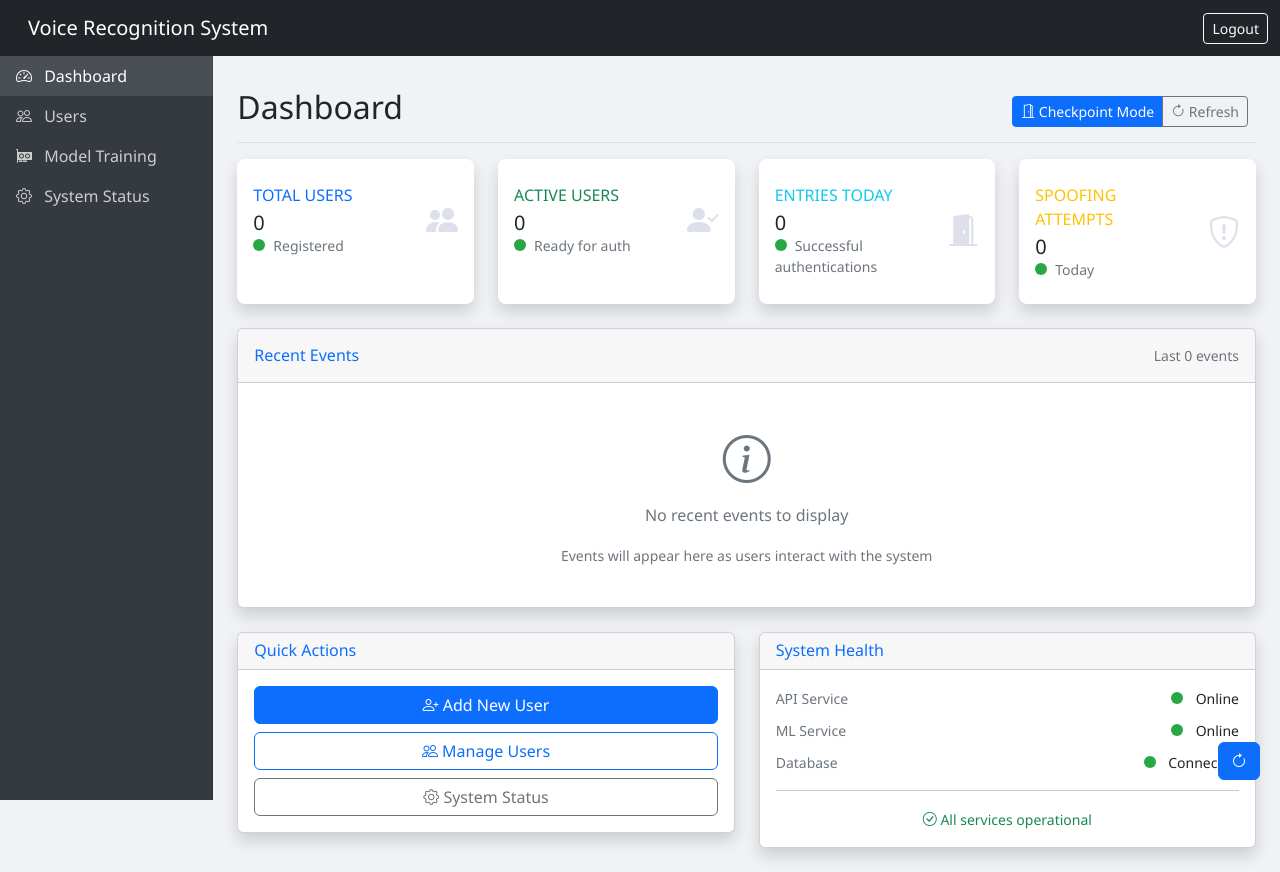
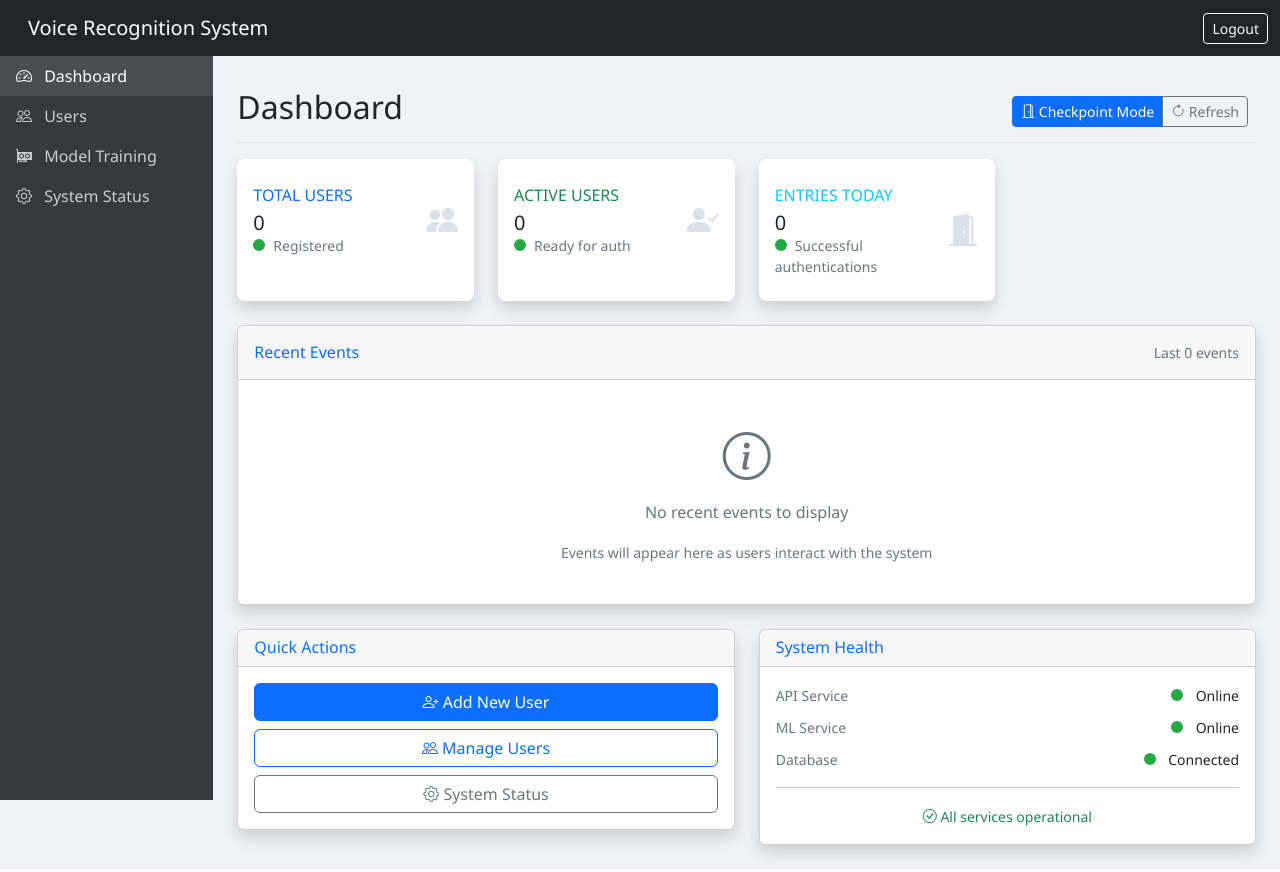
Before and after one commit to Est1ege/voice-auth, a Flask app: template web/templates/admin/dashboard.html in a window 1280 px wide. Run offline with Flask 3, Linux system fonts and the light colour scheme; the template is opened without the code that fills it, so the values that code supplies are empty; parts of the project's set-up code (start-up, migrations or seed data) failed here and were passed over; some libraries are stand-ins or nearby versions.

Commit message:
correct dashboard refresh

```diff
--- a/web/templates/admin/dashboard.html
+++ b/web/templates/admin/dashboard.html
@@ -213,25 +213,6 @@
                         </div>
                     </div>
 
-                    <div class="col-xl-3 col-md-6 mb-4">
-                        <div class="card card-dashboard border-0 shadow h-100 py-2" style="border-left-color: #ffc107 !important;">
-                            <div class="card-body">
-                                <div class="row no-gutters align-items-center">
-                                    <div class="col mr-2">
-                                        <div class="text-xs font-weight-bold text-warning text-uppercase mb-1">
-                                            Spoofing Attempts</div>
-                                        <div class="h5 mb-0 font-weight-bold text-gray-800">{{ spoofing_attempts or 0 }}</div>
-                                        <div class="small text-muted">
-                                            <span class="status-indicator {% if spoofing_attempts > 0 %}status-warning{% else %}status-online{% endif %}"></span>Today
-                                        </div>
-                                    </div>
-                                    <div class="col-auto">
-                                        <i class="bi bi-shield-exclamation fa-2x text-gray-300" style="font-size: 2rem; color: #dddfeb;"></i>
-                                    </div>
-                                </div>
-                            </div>
-                        </div>
-                    </div>
                 </div>
 
                 <!-- Recent Events -->
@@ -345,10 +326,6 @@
         </div>
     </div>
 
-    <!-- Auto-refresh button -->
-    <button type="button" class="btn btn-primary refresh-btn" onclick="location.reload()" title="Refresh Dashboard">
-        <i class="bi bi-arrow-clockwise"></i>
-    </button>
 
     <script src="https://cdnjs.cloudflare.com/ajax/libs/bootstrap/5.2.3/js/bootstrap.bundle.min.js"></script>
     <script>
```
